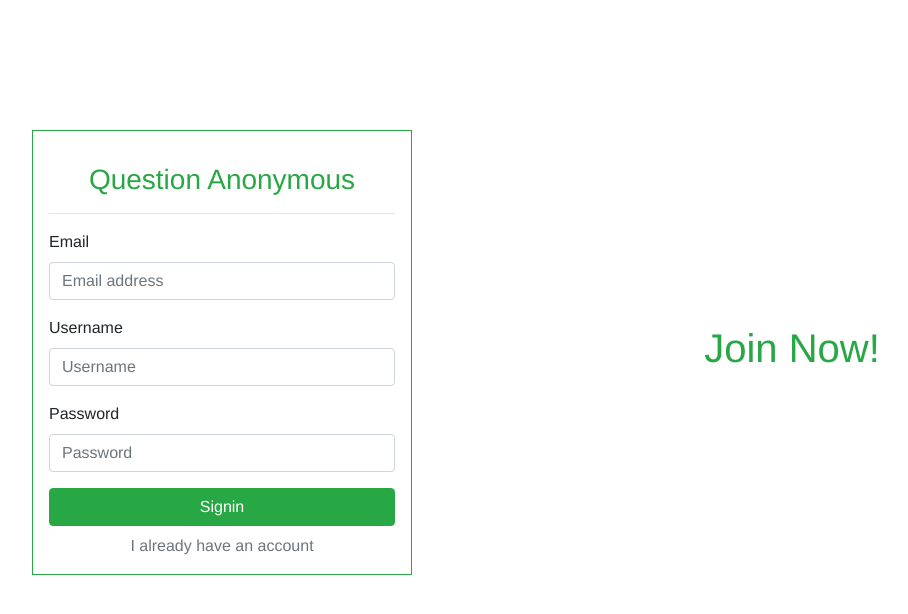
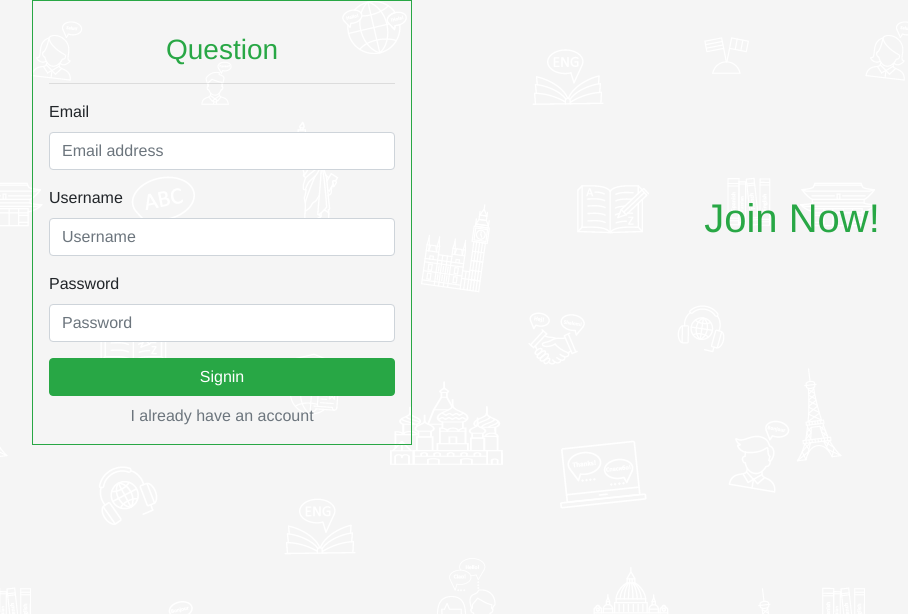
Before and after one commit to salihozdemir/curiouscat-clone, a Vue app: page /#/Auth in a window 1280 px wide. Shown: the top 614 px of the page, without its empty margins (38-946 px from the left). Built offline with nearby package versions, Linux system fonts and the light colour scheme.

Commit message:
Auth components updated

```diff
--- a/src/components/Auth/Auth.vue
+++ b/src/components/Auth/Auth.vue
@@ -1,87 +1,86 @@
 <template>
-  <div class="container">
-    <div class="row" style="margin-top: 130px">
-      <div
-        class="col-sm-4 p-3 border"
-        :class="{ 'border-primary': isUser, 'border-success': !isUser }"
-      >
-        <h3
-          :class="{ 'text-primary': isUser, 'text-success': !isUser }"
-          class="text-center mb-3 mt-3"
-        >
-          Question Anonymous
-        </h3>
-        <hr />
-        <form>
-          <div class="form-group">
-            <label>Email</label>
-            <input
-              type="email"
-              class="form-control"
-              placeholder="Email address"
-              required
-            />
-          </div>
-          <div class="form-group">
-            <label>Username</label>
-            <input
-              type="text"
-              class="form-control"
-              placeholder="Username"
-              required
-            />
-          </div>
-          <div class="form-group">
-            <label>Password</label>
-            <input
-              type="password"
-              class="form-control"
-              placeholder="Password"
-              required
-            />
-          </div>
-          <div class="text-center">
-            <button
-              type="submit"
-              :class="{ 'btn-primary': isUser, 'btn-success': !isUser }"
-              class="btn btn-block mb-2"
-              @click.prevent="onSubmit"
-            >
-              {{ isUser ? 'Login' : 'Signin' }}
-            </button>
-            <a href="#" @click.prevent="isUser = !isUser" class="text-muted">{{
-              isUser ? 'Signup' : 'I already have an account'
-            }}</a>
-          </div>
-        </form>
-      </div>
-      <div class="col-sm-8 text-center align-self-center">
-        <h1 :class="{ 'text-primary': isUser, 'text-success': !isUser }">
-          {{ isUser ? 'Login' : 'Join Now!' }}
-        </h1>
-      </div>
-    </div>
+  <div class="divLogin">
+    <transition name="slideContainer" mode="out-in" appear>
+      <component :is="getActiveComponent" key="authComponent"></component>
+    </transition>
   </div>
 </template>
 <script>
+import Login from '../Auth/Login';
+import Signup from '../Auth/Signup';
 import api from '../../services/index';
+//import tools from '../../tools/index';
+import { mapGetters } from 'vuex';
 
 export default {
+  components: {
+    appLogin: Login,
+    appSignup: Signup
+  },
   data() {
     return {
       isUser: false
     };
   },
+  computed: {
+    ...mapGetters(['getActiveComponent'])
+  },
+  //TODO: Kullanıcı email veya username ile giriş yapabilsin.
   methods: {
     async onSubmit() {
-      const data = await api().post('/user/login', {
-        email: '123@123.com',
-        password: '123123'
+      let connectionString = '';
+      if (this.isUser) {
+        connectionString = '/user/login';
+      } else {
+        connectionString = '/user/signup';
+      }
+      const userToken = await api().post(connectionString, {
+        email: this.user.email,
+        username: this.user.username,
+        password: this.user.password
       });
-      console.log(data);
+      console.log(userToken.response.data.message);
+
+      //tools.cookie.set('access_token', userToken.data.token);
     }
   }
 };
 </script>
 
-<style scoped></style>
+<style scoped>
+.slideContainer-enter-active {
+  animation: slide-in 0.3s ease-in-out forwards;
+}
+.slideContainer-leave-active {
+  animation: slide-out 0.3s ease-in-out forwards;
+}
+
+.divLogin {
+  background-image: url('../../assets/img/login.jpg');
+  background-size: auto;
+  background-color: whitesmoke !important;
+  min-height: 100vh;
+  height: auto;
+}
+
+@keyframes slide-in {
+  from {
+    transform: translateX(-1000px);
+    opacity: 0;
+  }
+  to {
+    transform: translateX(0);
+    opacity: 1;
+  }
+}
+@keyframes slide-out {
+  from {
+    transform: translateX(0);
+    opacity: 1;
+  }
+  to {
+    transform: translateX(1000px);
+    opacity: 0;
+  }
+}
+</style>
--- /dev/null
+++ b/src/components/Auth/Login.vue
@@ -0,0 +1,68 @@
+<template>
+  <div class="container">
+    <div class="row">
+      <div class="col-sm-4 p-3 border border-primary">
+        <h3 class="text-center text-primary mb-3 mt-3">
+          Question
+        </h3>
+        <hr />
+        <form @submit.prevent="onSubmit">
+          <div class="form-group">
+            <label>Email</label>
+            <input
+              v-model="user.email"
+              type="email"
+              class="form-control"
+              placeholder="Email address"
+              required
+            />
+          </div>
+          <div class="form-group">
+            <label>Password</label>
+            <input
+              v-model="user.password"
+              type="password"
+              class="form-control"
+              placeholder="Password"
+              required
+            />
+          </div>
+          <div class="text-center">
+            <button type="submit" class="btn btn-block btn-primary mb-2">
+              Signup
+            </button>
+            <a href="#" @click.prevent="goSignup" class="text-muted">Login</a>
+          </div>
+        </form>
+      </div>
+      <div class="col-sm-8 text-center align-self-center">
+        <h1 class="text-primary">
+          Login
+        </h1>
+      </div>
+    </div>
+  </div>
+</template>
+<script>
+export default {
+  data() {
+    return {
+      user: {
+        password: null,
+        email: null
+      }
+    };
+  },
+  methods: {
+    goSignup() {
+      this.$store.commit('setActiveComponent', 'app-signup');
+    }
+  }
+};
+</script>
+<style scoped>
+.container {
+    min-height: 100vh;
+  height: auto;
+}
+</style>
--- /dev/null
+++ b/src/components/Auth/Signup.vue
@@ -0,0 +1,76 @@
+<template>
+  <div class="container">
+    <div class="row">
+      <div class="col-sm-4 p-3 border border-success">
+        <h3 class="text-center text-success mb-3 mt-3">
+          Question
+        </h3>
+        <hr />
+        <form @submit.prevent="onSubmit">
+          <div class="form-group">
+            <label>Email</label>
+            <input
+              v-model="user.email"
+              type="email"
+              class="form-control"
+              placeholder="Email address"
+              required
+            />
+          </div>
+          <div class="form-group">
+            <label>Username</label>
+            <input
+              v-model="user.username"
+              type="text"
+              class="form-control"
+              placeholder="Username"
+              required
+            />
+          </div>
+          <div class="form-group">
+            <label>Password</label>
+            <input
+              v-model="user.password"
+              type="password"
+              class="form-control"
+              placeholder="Password"
+              required
+            />
+          </div>
+          <div class="text-center">
+            <button type="submit" class="btn btn-block btn-success mb-2">
+              {{ isUser ? 'Login' : 'Signin' }}
+            </button>
+            <a href="#" @click.prevent="goLogin" class="text-muted"
+              >I already have an account</a
+            >
+          </div>
+        </form>
+      </div>
+      <div class="col-sm-8 align-self-center text-center">
+        <h1 class="text-success">
+          Join Now!
+        </h1>
+      </div>
+    </div>
+  </div>
+</template>
+<script>
+export default {
+  data() {
+    return {
+      user: {
+        username: null,
+        password: null,
+        email: null
+      }
+    };
+  },
+  methods: {
+    goLogin() {
+      this.$store.commit('setActiveComponent', 'app-login');
+    }
+  }
+};
+</script>
+<style scoped></style>
--- a/src/store/index.js
+++ b/src/store/index.js
@@ -1,11 +1,14 @@
-import Vue from "vue";
-import Vuex from "vuex";
+import Vue from 'vue';
+import Vuex from 'vuex';
+
+import auth from './modules/auth';
 
 Vue.use(Vuex);
 
-export default new Vuex.Store({
-  state: {},
-  mutations: {},
-  actions: {},
-  modules: {}
+export const store = new Vuex.Store({
+  modules: {
+    auth
+  }
 });
+
+export default store;
--- /dev/null
+++ b/src/store/modules/auth.js
@@ -0,0 +1,21 @@
+import Vue from 'vue';
+import Vuex from 'vuex';
+
+Vue.use(Vuex);
+
+export default {
+  state: {
+    activeComponent: 'app-signup'
+  },
+  getters: {
+    getActiveComponent(state) {
+      return state.activeComponent;
+    }
+  },
+  mutations: {
+    setActiveComponent(state, payload) {
+      state.activeComponent = payload;
+    }
+  },
+  actions: {}
+};
```
Also changed, not shown: src/assets/img/login.jpg (added), src/assets/logo.png (deleted).
